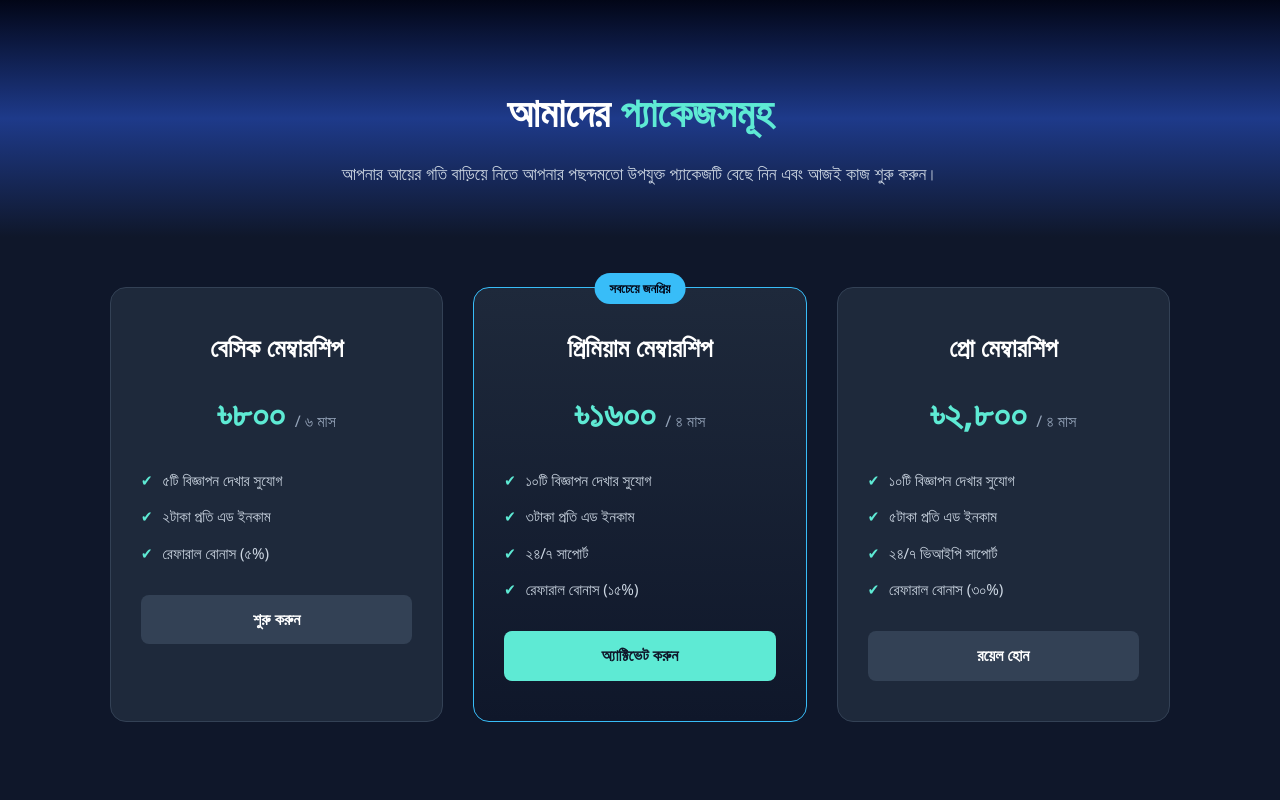
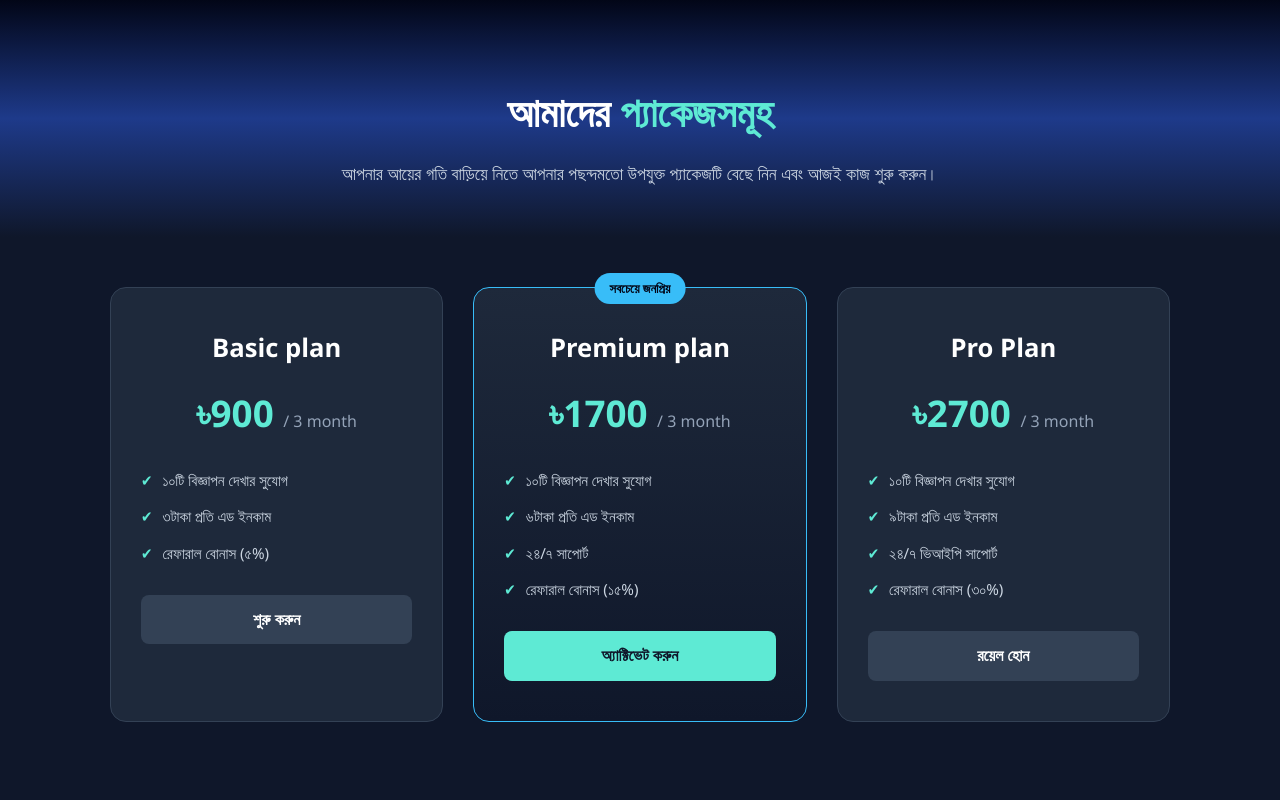
Before and after one commit to srabonsheikh096/test, a plain HTML site: page membership.html in a window 1280 px wide. Shown: the top 800 px of the page. Drawn offline with Linux system fonts and the light colour scheme.

Commit message:
Update membership.html

```diff
--- a/membership.html
+++ b/membership.html
@@ -277,11 +277,11 @@
     <div class="plans-container">
         <!-- Free Plan -->
         <div class="plan-card">
-            <h3>বেসিক মেম্বারশিপ</h3>
-            <div class="price">৳৮০০ <span>/ ৬ মাস</span></div>
+            <h3> Basic plan</h3>
+            <div class="price">৳900 <span>/ 3 month</span></div>
             <ul class="plan-features">
-                <li>৫টি বিজ্ঞাপন দেখার সুযোগ</li>
-                <li>২টাকা প্রতি এড ইনকাম</li>
+                <li>১০টি বিজ্ঞাপন দেখার সুযোগ</li>
+                <li>৩টাকা প্রতি এড ইনকাম</li>
                 <li>রেফারাল বোনাস (৫%)</li>
             </ul>
             <a href="signup.html" class="btn-plan" style="background: #334155; color: #ffffff;">শুরু করুন</a>
@@ -290,11 +290,11 @@
         <!-- Premium Plan -->
         <div class="plan-card popular">
             <div class="popular-badge">সবচেয়ে জনপ্রিয়</div>
-            <h3>প্রিমিয়াম মেম্বারশিপ</h3>
-            <div class="price">৳১৬০০ <span>/ ৪ মাস</span></div>
+            <h3>Premium plan</h3>
+            <div class="price">৳1700 <span>/ 3 month</span></div>
             <ul class="plan-features">
                 <li>১০টি বিজ্ঞাপন দেখার সুযোগ</li>
-                <li>৩টাকা প্রতি এড ইনকাম</li>
+                <li>৬টাকা প্রতি এড ইনকাম</li>
                 <li>২৪/৭ সাপোর্ট</li>
                 <li>রেফারাল বোনাস (১৫%)</li>
             </ul>
@@ -303,11 +303,11 @@
 
         <!-- Pro Plan -->
         <div class="plan-card">
-            <h3>প্রো মেম্বারশিপ</h3>
-            <div class="price">৳২,৮০০ <span>/ ৪ মাস</span></div>
+            <h3>Pro Plan</h3>
+            <div class="price">৳2700 <span>/ 3 month</span></div>
             <ul class="plan-features">
                 <li>১০টি বিজ্ঞাপন দেখার সুযোগ</li>
-                <li>৫টাকা প্রতি এড ইনকাম</li>
+                <li>৯টাকা প্রতি এড ইনকাম</li>
                 <li>২৪/৭ ভিআইপি সাপোর্ট</li>
                 <li>রেফারাল বোনাস (৩০%)</li>
             </ul>
```
